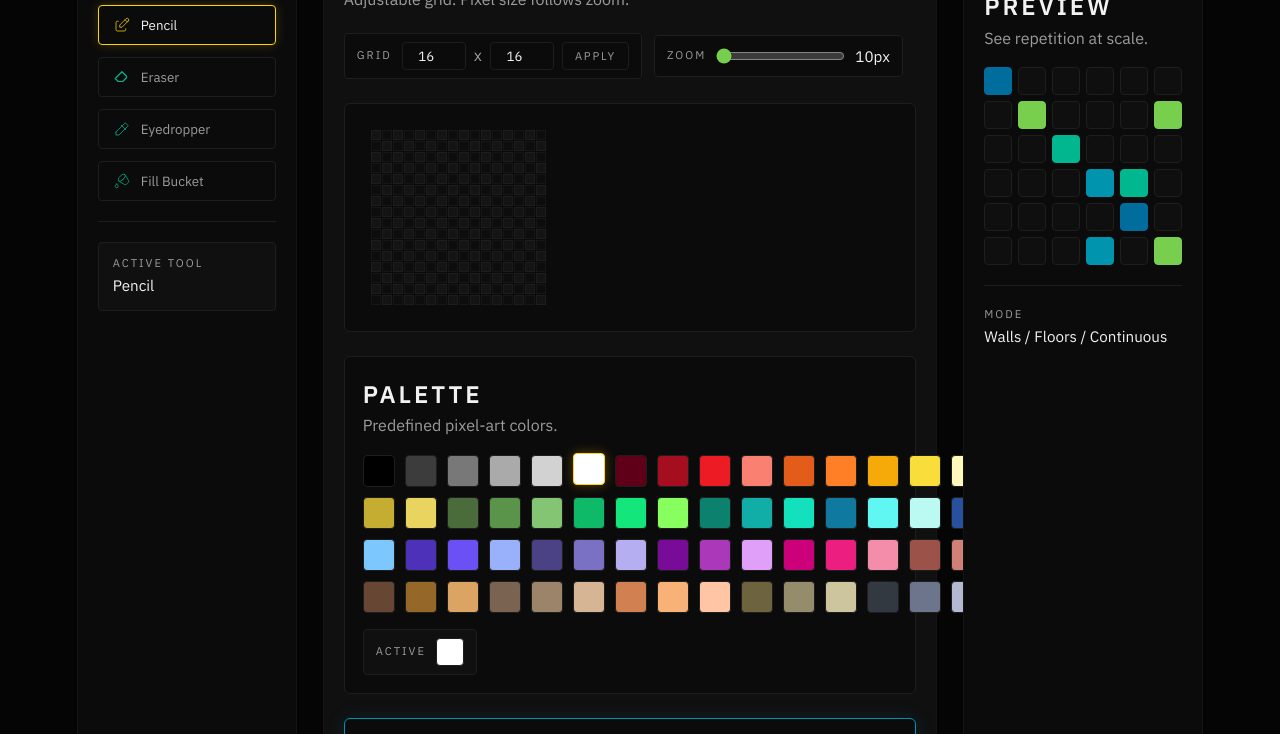
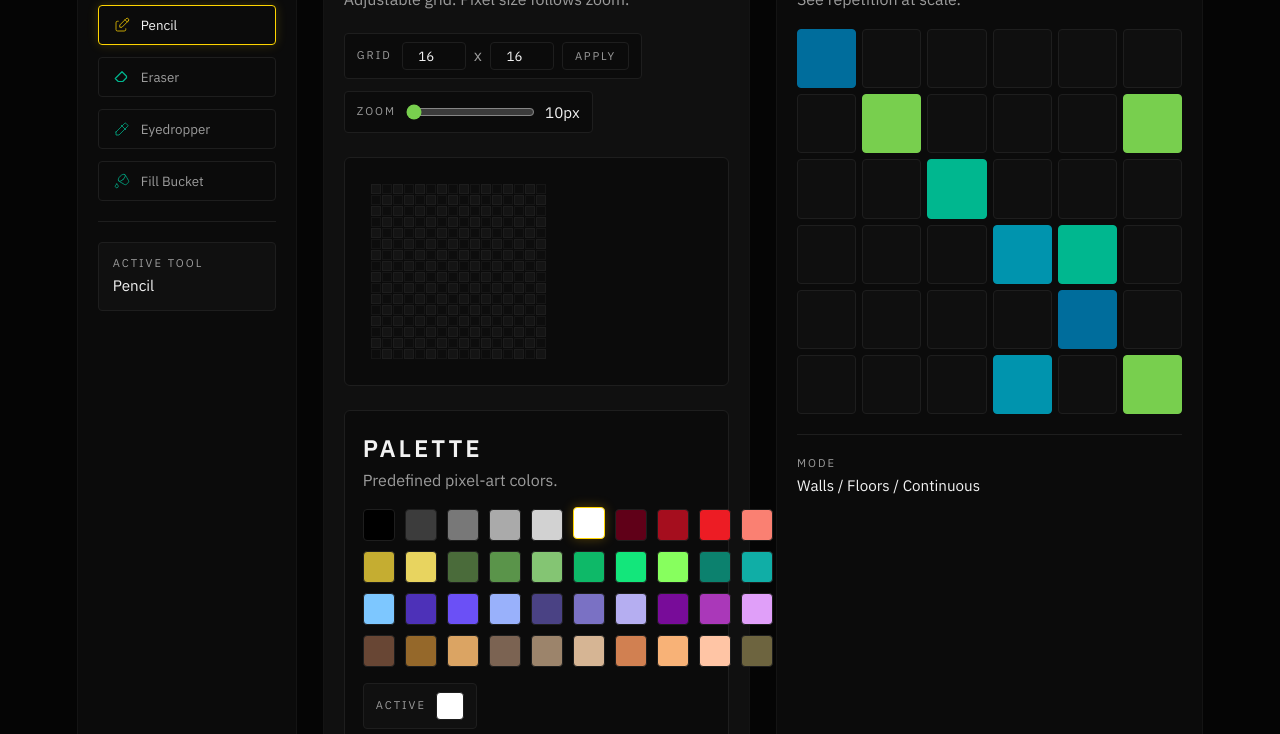
Before and after one commit to BorisHnt/8bits_Game_Editor, a plain HTML site: page graphic-assets.html in a window 1280 px wide. Shown: the part 322-1056 px from the top of the page. Drawn offline with Linux system fonts and the light colour scheme; a web font is replaced by a local one.

Commit message:
Random Commit

```diff
--- a/styles.css
+++ b/styles.css
@@ -443,7 +443,7 @@ svg {
 
 .workspace-layout {
   display: grid;
-  grid-template-columns: 220px minmax(520px, 1fr) 240px;
+  grid-template-columns: 220px minmax(0, 1fr) minmax(0, 1fr);
   gap: 26px;
 }
 
```
